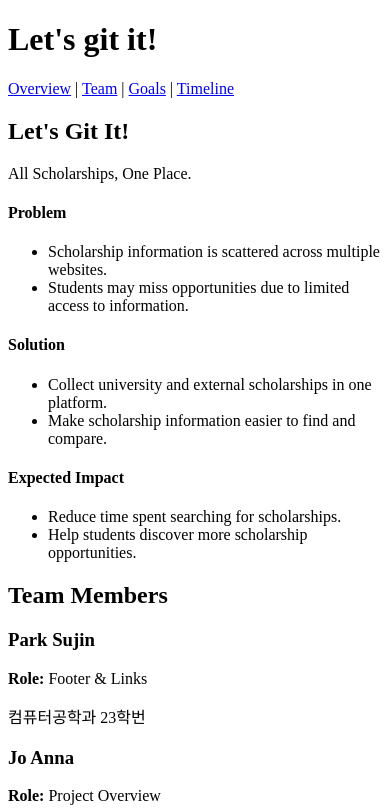
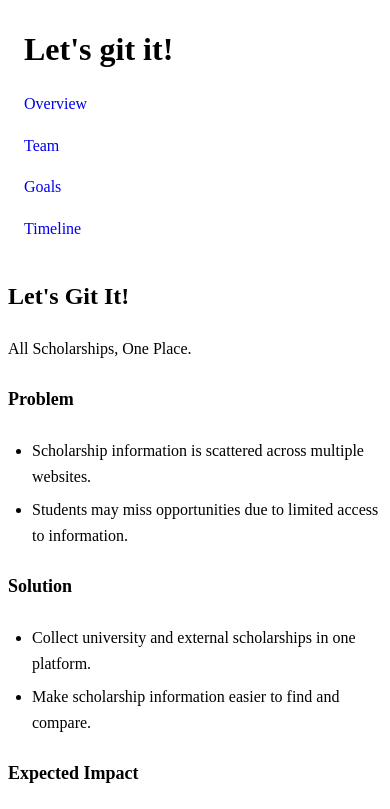
Before and after one commit to 26-2-Let-s-git-it/Let-s-git-it---homepage, a plain HTML site: page index.html in a window 390 px wide. Shown: the top 809 px of the page. Drawn offline with Linux system fonts and the light colour scheme.

Commit message:
Refactor responsive navigation, typography and spacing

```diff
--- a/index.html
+++ b/index.html
@@ -4,14 +4,16 @@
     <meta charset="UTF-8" />
     <meta name="viewport" content="width=device-width, initial-scale=1.0" />
     <title>Let's git it</title>
+    <link rel="stylesheet" href="nav-type.css" />
   </head>
 
   <body>
     <header>
       <h1>Let's git it!</h1>
-      <nav>
-        <a href="#overview">Overview</a> | <a href="#team">Team</a> |
-        <a href="#goals">Goals</a> |
+      <nav class="nav">
+        <a href="#overview">Overview</a>
+        <a href="#team">Team</a>
+        <a href="#goals">Goals</a>
         <a href="#timeline">Timeline</a>
       </nav>
     </header>
--- /dev/null
+++ b/nav-type.css
@@ -0,0 +1,88 @@
+/* Typography */
+body {
+  font-size: 1rem;
+  line-height: 1.6;
+}
+
+h1 {
+  font-size: 2rem;
+  margin: 0 0 1rem;
+}
+
+h2 {
+  font-size: 1.5rem;
+}
+
+h3 {
+  font-size: 1.25rem;
+}
+
+h4 {
+  font-size: 1.125rem;
+}
+
+p {
+  margin: 0.5rem 0;
+}
+
+/* Spacing */
+header {
+  padding: 1rem;
+}
+
+section {
+  margin-bottom: 2rem;
+}
+
+ul,
+ol {
+  padding-left: 1.5rem;
+}
+
+li {
+  margin-bottom: 0.5rem;
+}
+
+footer {
+  padding: 1rem;
+}
+
+/* Mobile-first Navigation */
+.nav {
+  display: flex;
+  flex-direction: column;
+  gap: 1rem;
+}
+
+.nav a {
+  font-size: 1rem;
+  text-decoration: none;
+}
+
+/* Tablet and up */
+@media (min-width: 768px) {
+  .nav {
+    flex-direction: row;
+    flex-wrap: wrap;
+    gap: 1.5rem;
+  }
+
+  header {
+    padding: 1rem 2rem;
+  }
+}
+
+/* Desktop and up */
+@media (min-width: 1024px) {
+  h1 {
+    font-size: 2.5rem;
+  }
+
+  header {
+    padding: 1.5rem 2rem;
+  }
+
+  .nav {
+    gap: 2rem;
+  }
+}
```
